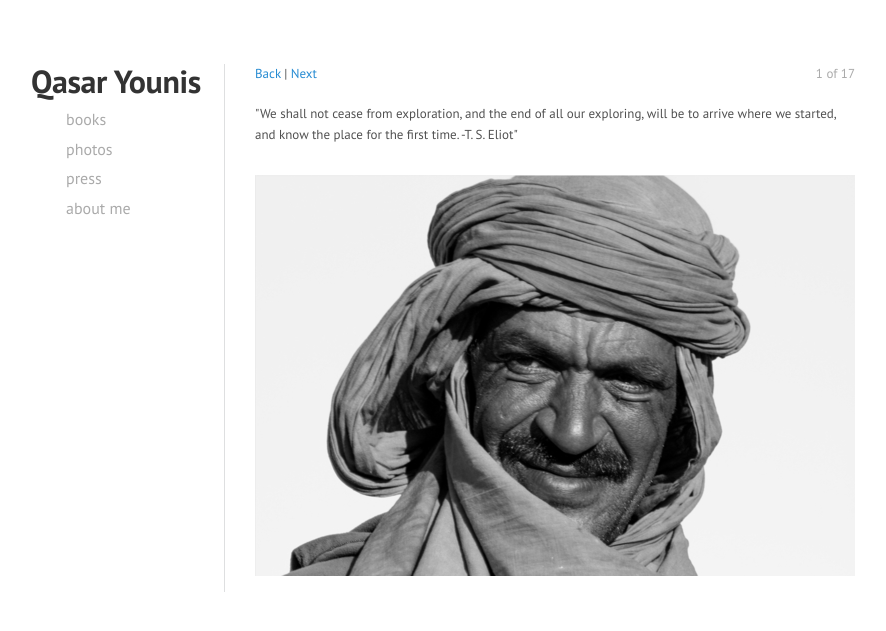
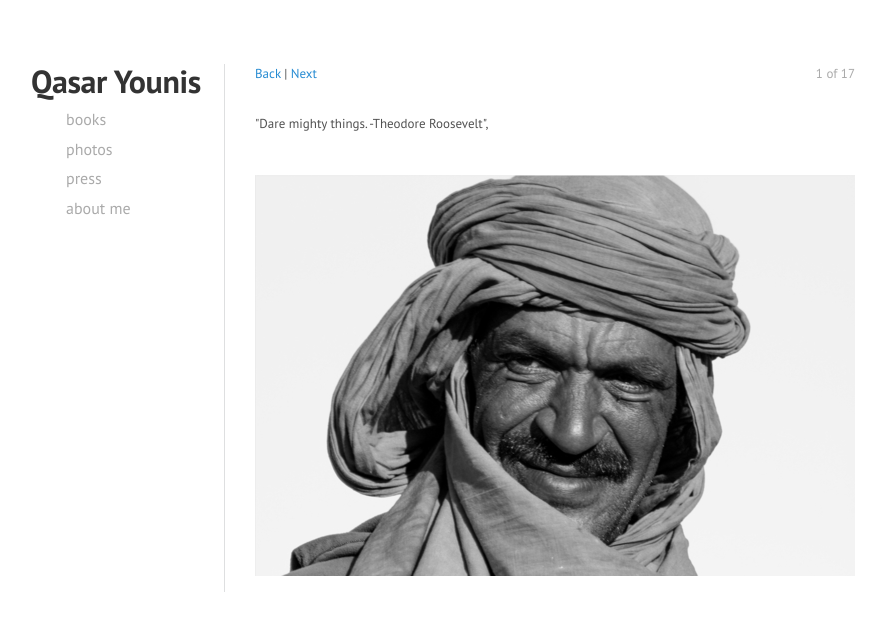
Before and after one commit to qasar/qasar.github.io, a Jekyll site: the page built from photos.html, in a window 1280 px wide. Shown: the top 631 px of the page, without its empty margins (35-921 px from the left). Built offline with Jekyll 4.4.1, drawn with Linux system fonts in a browser that asks for light colours.

Commit message:
Update photos.html

```diff
--- a/photos.html
+++ b/photos.html
@@ -111,7 +111,8 @@ function handlePhotoClick(event, img) {
 <a href="#" onclick="next(); return false;">Next</a>
 	<span style="float:right; color: #aaa;"> <span id="currentImage">0</span> of <span id="totalImages">5</span></span>
 </div>
-<div id="imageText">"We shall not cease from exploration, and the end of all our exploring, will be to arrive where we started, and know the place for the first time. -T. S. Eliot"
+<div id="imageText">"Dare mighty things. -Theodore Roosevelt",
+
 </div>
 <img id="gallery" onclick="handlePhotoClick(event, this)"  src=	"http://qasaryounis.com/assets/ess.jpg",
 ",
```
